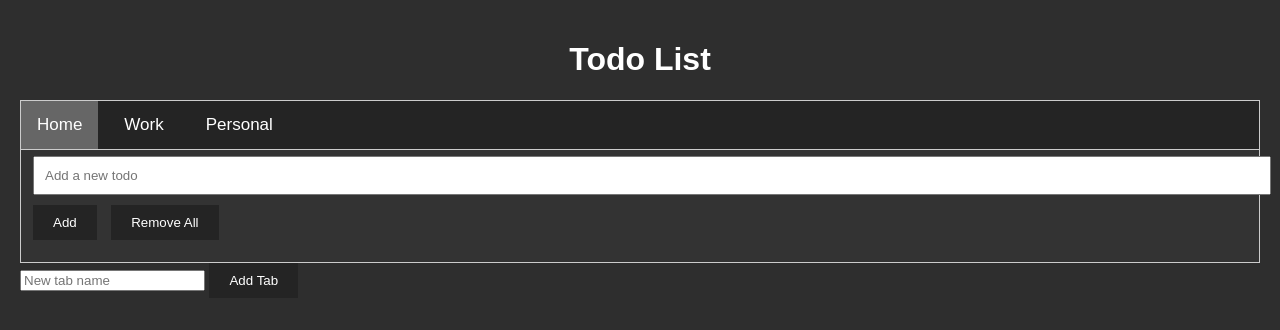
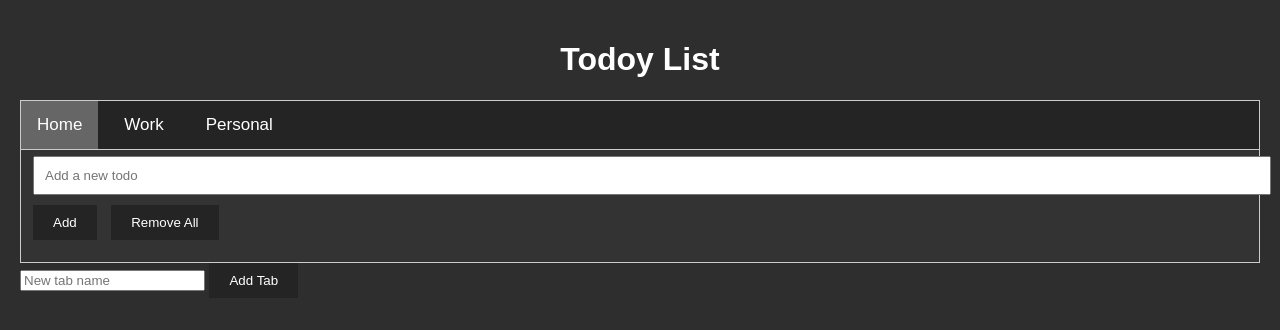
Before and after one commit to awoo-co/todoy, a plain HTML site: page index.html in a window 1280 px wide. Drawn offline with Linux system fonts and the light colour scheme.

Commit message:
Update index.html

```diff
--- a/index.html
+++ b/index.html
@@ -1,12 +1,12 @@
 <!DOCTYPE html>
 <html>
 <head>
-  <title>Todo List</title>
+  <title>Todoy List</title>
   <link rel="stylesheet" type="text/css" href="style.css">
   <link rel="shortcut icon" href="https://teslakitty-cdn.netlify.app/favicon.ico" type="image/x-icon">
 </head>
 <body>
-  <h1>Todo List</h1>
+  <h1>Todoy List</h1>
 
   <div id="tabs2" class="tab">
     <button class="tablinks" onclick="openTab(event, 'Home')">Home</button>
```
